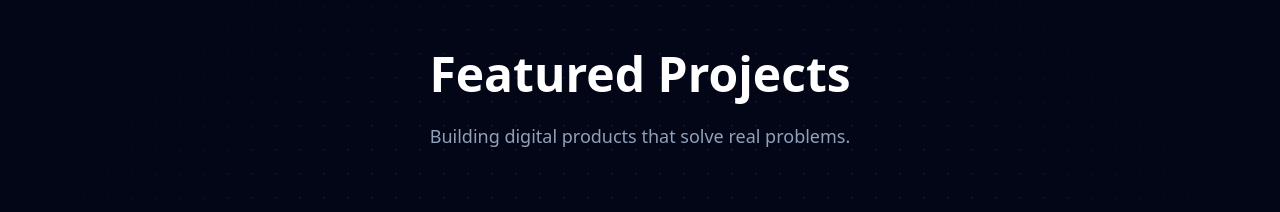
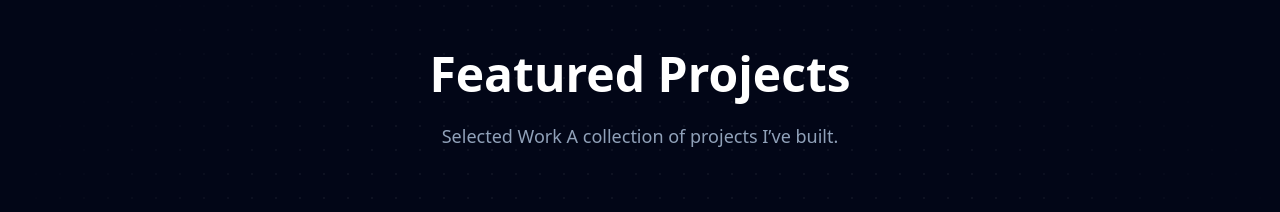
Before and after one commit to nathapatt/nathapat, a React (Vite) app: page / in a window 1280 px wide. Shown: the part 1740-1952 px from the top of the page. Built offline with nearby package versions, Linux system fonts and the light colour scheme.

Commit message:
new word header

```diff
--- a/src/components/Projects.tsx
+++ b/src/components/Projects.tsx
@@ -77,7 +77,7 @@ export function Projects() {
                         Featured Projects
                     </h2>
                     <p className="max-w-[600px] text-slate-400 text-lg">
-                        Building digital products that solve real problems.
+                        Selected Work A collection of projects I’ve built.
                     </p>
                 </div>
 
```
